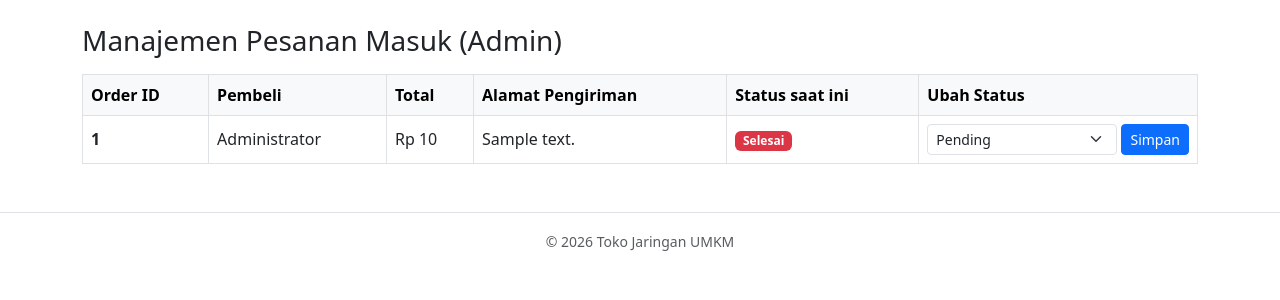
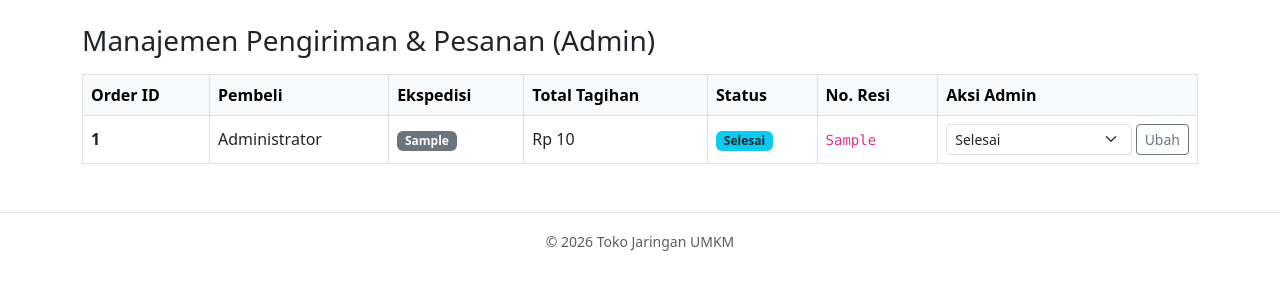
Before and after one commit to Heqi09/PPL-Toko-Jaringan, a PHP site: page /toko-jaringan/admin/pesanan-list.php in a window 1280 px wide. Shown: the part 56-356 px from the top of the page. Run offline with PHP 8.4, Linux system fonts and the light colour scheme; the visitor is signed in with stand-in values (Sample User, id 1); data comes from the database, SQL or seed files in the repository; tables that the repository leaves empty or names only in its code hold one stand-in row (values such as "Sample post").

Commit message:
Add files via upload

```diff
--- a/admin/pesanan-list.php
+++ b/admin/pesanan-list.php
@@ -3,7 +3,17 @@ require_once __DIR__ . '/../function.php';
 check_auth('admin');
 include __DIR__ . '/../components/header.php';
 
-if (isset($_POST['update_status'])) {
+// Aksi Update Resi & Status Pengiriman
+if (isset($_POST['kirim_pesanan'])) {
+    $ord_id  = mysqli_real_escape_string($conn, $_POST['order_id']);
+    $no_resi = mysqli_real_escape_string($conn, $_POST['no_resi']);
+
+    mysqli_query($conn, "UPDATE orders SET status = 'dikirim', no_resi = '$no_resi' WHERE order_id = '$ord_id'");
+    echo "<script>alert('Nomor resi berhasil diinput. Status pesanan diubah ke DIKIRIM.'); window.location='pesanan-list.php';</script>";
+    exit();
+}
+
+if (isset($_POST['update_status_manual'])) {
     update_order_status($_POST['order_id'], $_POST['status']);
     header("Location: pesanan-list.php");
     exit();
@@ -12,17 +22,18 @@ if (isset($_POST['update_status'])) {
 $orders = query("SELECT o.*, u.nama as nama_pembeli FROM orders o JOIN users u ON o.user_id = u.id ORDER BY o.id DESC");
 ?>
 
-<h3>Manajemen Pesanan Masuk (Admin)</h3>
+<h3>Manajemen Pengiriman & Pesanan (Admin)</h3>
 
 <table class="table table-bordered align-middle mt-3">
     <thead class="table-light">
         <tr>
             <th>Order ID</th>
             <th>Pembeli</th>
-            <th>Total</th>
-            <th>Alamat Pengiriman</th>
-            <th>Status saat ini</th>
-            <th>Ubah Status</th>
+            <th>Ekspedisi</th>
+            <th>Total Tagihan</th>
+            <th>Status</th>
+            <th>No. Resi</th>
+            <th>Aksi Admin</th>
         </tr>
     </thead>
     <tbody>
@@ -30,27 +41,41 @@ $orders = query("SELECT o.*, u.nama as nama_pembeli FROM orders o JOIN users u O
         <tr>
             <td><strong><?= $o['order_id']; ?></strong></td>
             <td><?= htmlspecialchars($o['nama_pembeli']); ?></td>
+            <td><span class="badge bg-secondary"><?= $o['kurir'] ?: 'JNE'; ?></span></td>
             <td>Rp <?= number_format($o['total_harga'], 0, ',', '.'); ?></td>
-            <td><?= htmlspecialchars($o['alamat_pengiriman']); ?></td>
             <td>
                 <?php if ($o['status'] === 'dibayar'): ?>
                     <span class="badge bg-success">Dibayar</span>
-                <?php elseif ($o['status'] === 'pending'): ?>
-                    <span class="badge bg-warning text-dark">Pending</span>
+                <?php elseif ($o['status'] === 'dikirim'): ?>
+                    <span class="badge bg-primary">Dikirim</span>
+                <?php elseif ($o['status'] === 'selesai'): ?>
+                    <span class="badge bg-info text-dark">Selesai</span>
                 <?php else: ?>
-                    <span class="badge bg-danger"><?= ucfirst($o['status']); ?></span>
+                    <span class="badge bg-warning text-dark"><?= ucfirst($o['status']); ?></span>
                 <?php endif; ?>
             </td>
+            <td><?= $o['no_resi'] ? '<code>' . htmlspecialchars($o['no_resi']) . '</code>' : '-'; ?></td>
             <td>
+                <?php if ($o['status'] === 'dibayar'): ?>
+                    <!-- Form Input Resi -->
+                    <form method="post" class="d-flex gap-1">
+                        <input type="hidden" name="order_id" value="<?= $o['order_id']; ?>">
+                        <input type="text" name="no_resi" class="form-control form-control-sm" placeholder="Input No Resi" required>
+                        <button type="submit" name="kirim_pesanan" class="btn btn-sm btn-primary">Kirim</button>
+                    </form>
+                <?php else: ?>
                     <form method="post" class="d-flex gap-1">
                         <input type="hidden" name="order_id" value="<?= $o['order_id']; ?>">
                         <select name="status" class="form-select form-select-sm">
                             <option value="pending" <?= $o['status'] === 'pending' ? 'selected' : ''; ?>>Pending</option>
                             <option value="dibayar" <?= $o['status'] === 'dibayar' ? 'selected' : ''; ?>>Dibayar</option>
+                            <option value="dikirim" <?= $o['status'] === 'dikirim' ? 'selected' : ''; ?>>Dikirim</option>
+                            <option value="selesai" <?= $o['status'] === 'selesai' ? 'selected' : ''; ?>>Selesai</option>
                             <option value="batal" <?= $o['status'] === 'batal' ? 'selected' : ''; ?>>Batal</option>
                         </select>
-                    <button type="submit" name="update_status" class="btn btn-sm btn-primary">Simpan</button>
+                        <button type="submit" name="update_status_manual" class="btn btn-sm btn-outline-secondary">Ubah</button>
                     </form>
+                <?php endif; ?>
             </td>
         </tr>
         <?php endforeach; ?>
```
Lines whose indentation alone changed are shown as unchanged.
